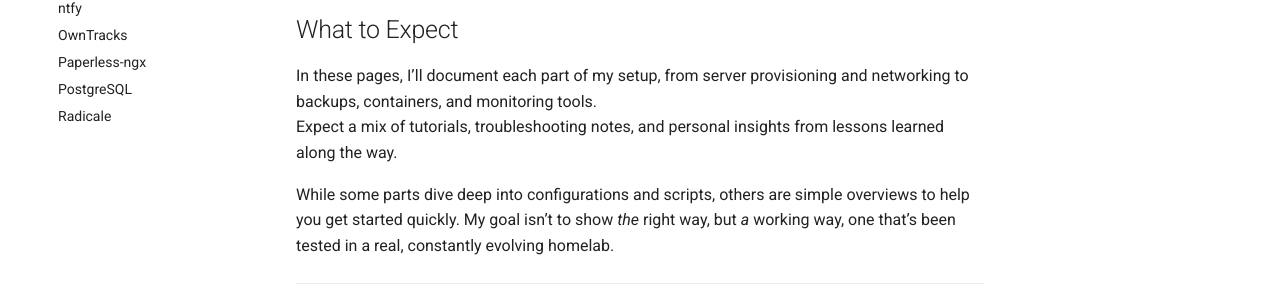
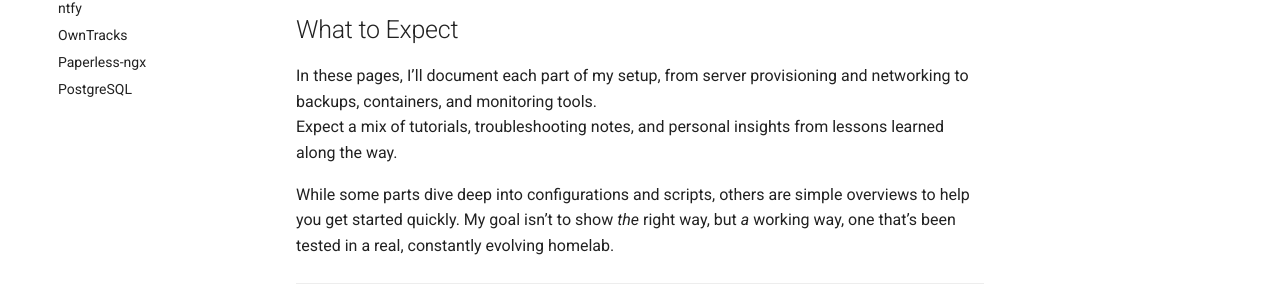
Before and after one commit to thesyntaxslinger/syntaxslinger.com, an MkDocs documentation site: the page built from docs/docs/index.md, in a window 1280 px wide and 1279 px high. Shown: the part 687-987 px from the top of the window. Built offline with MkDocs 1.6.1 and Material for MkDocs 9.7.7, drawn with Linux system fonts in a browser that asks for light colours; plug-ins that fetch from the network failed and are left out; comment, search, counter and statistics services are not loaded.

Commit message:
fix: Remove radicale since this is no longer used.

```diff
--- a/docs/mkdocs.yml
+++ b/docs/mkdocs.yml
@@ -94,4 +94,3 @@ nav:
     - 'OwnTracks': software/owntracks.md
     - 'Paperless-ngx': software/paperless-ngx.md
     - 'PostgreSQL': software/postgresql.md
-    - 'Radicale': software/radicale.md
```
